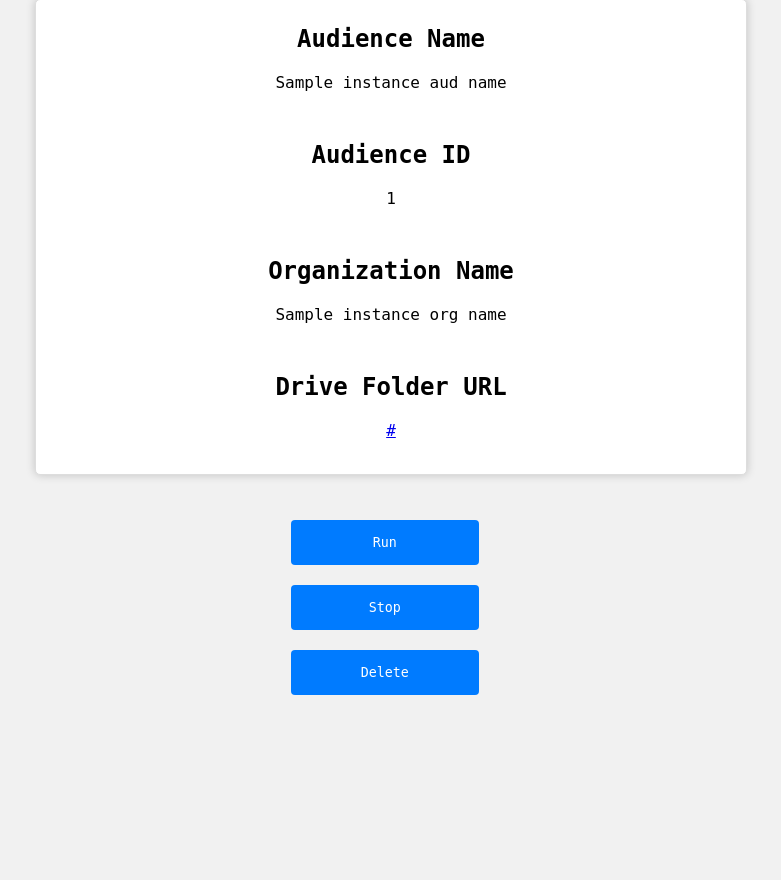
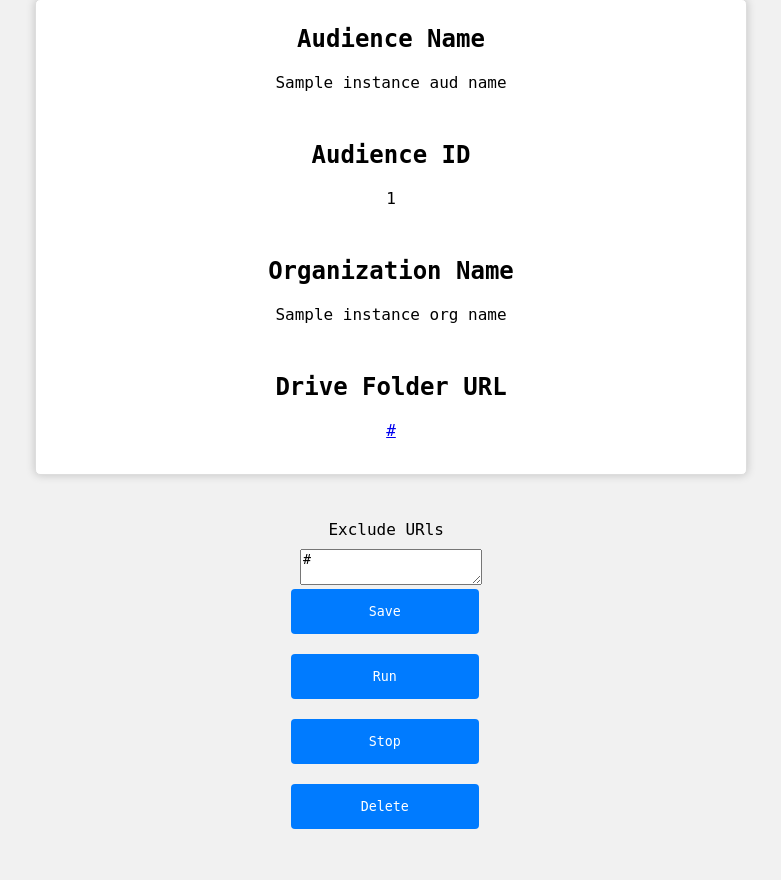
Before and after one commit to nivassuline/IceWeb-Tools, a Flask app: template templates/icewebio_instance_details.html in a window 1280 px wide. Shown: the part 163-1043 px from the top of the page, without its empty margins (249-1030 px from the left). Before the commit the page ends 858 px from the top, so only its background shows below. Run offline with Flask 3, Linux system fonts and the light colour scheme; the template is opened without the code that fills it: most values are stand-ins (such as "Sample title", 1, 10 or a date in 2020).

Commit message:
Update icewebio_instance_details.html

```diff
--- a/templates/icewebio_instance_details.html
+++ b/templates/icewebio_instance_details.html
@@ -8,6 +8,7 @@
   <body>
     <button id='back-buttom' onclick="window.location.href='/icewebio-dashboard'">Home</button>
     <h1>{{ instance_name }} details</h1>
+    <div class="details">
     <form id="details">
       <H2>Audience Name</H2>
       <label>{{ instance_aud_name }}</label><br>
@@ -18,6 +19,12 @@
       <H2>Drive Folder URL</H2>
       <label><a href='{{ folder_url }}' target="_blank">{{ folder_url }}</a></label><br>
     </form>
+    <form method="POST" ACTION="/icewebio-dashboard/add_exclude_urls_to_db/{{ instance_aud_name }}">
+      <label for="exclude_urls">Exclude URls&nbsp;</label>
+      <textarea id="exclude_urls" name="exclude_urls">{{ exclude_urls }}</textarea><br>
+      <button id="exclude_buttom" type="submit">Save</button>
+    </form>
+    </div>
     <form method="POST" ACTION="/run/{{ instance_aud_name }}">
       <button type="submit">Run</button>
     </form>
```
